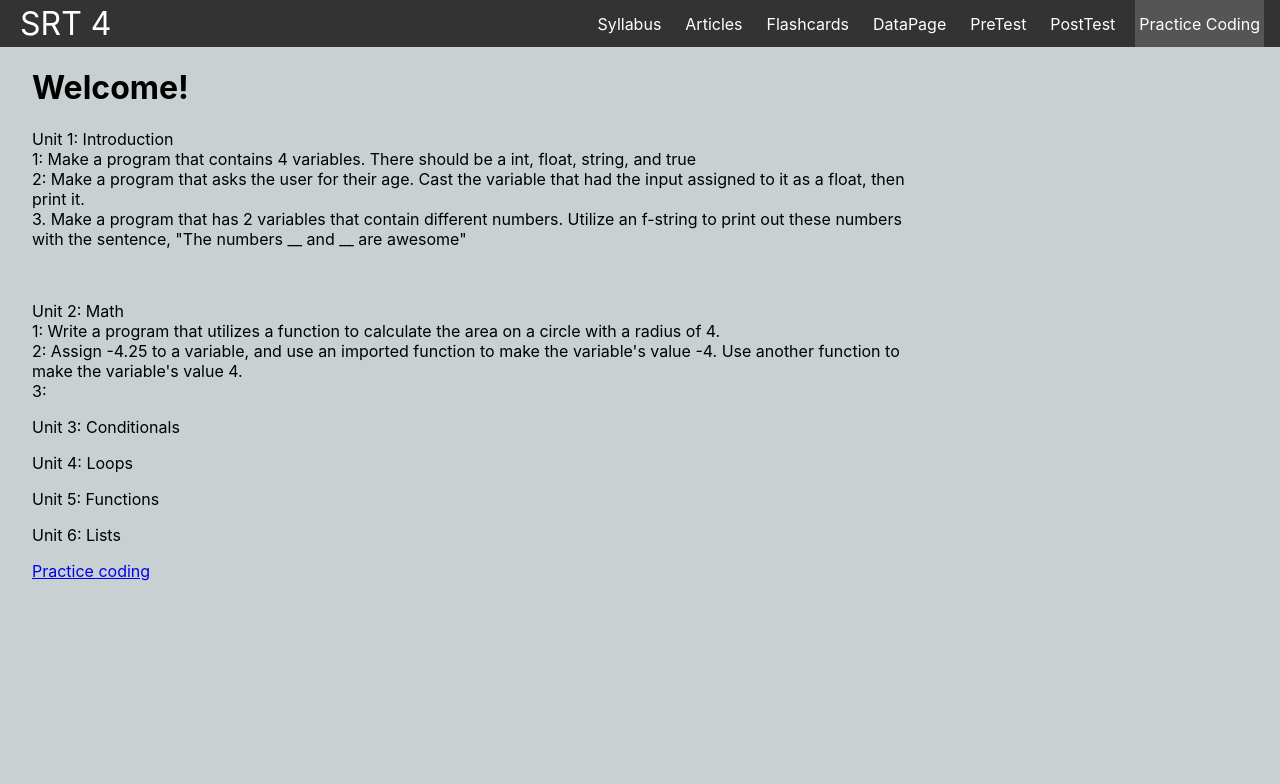
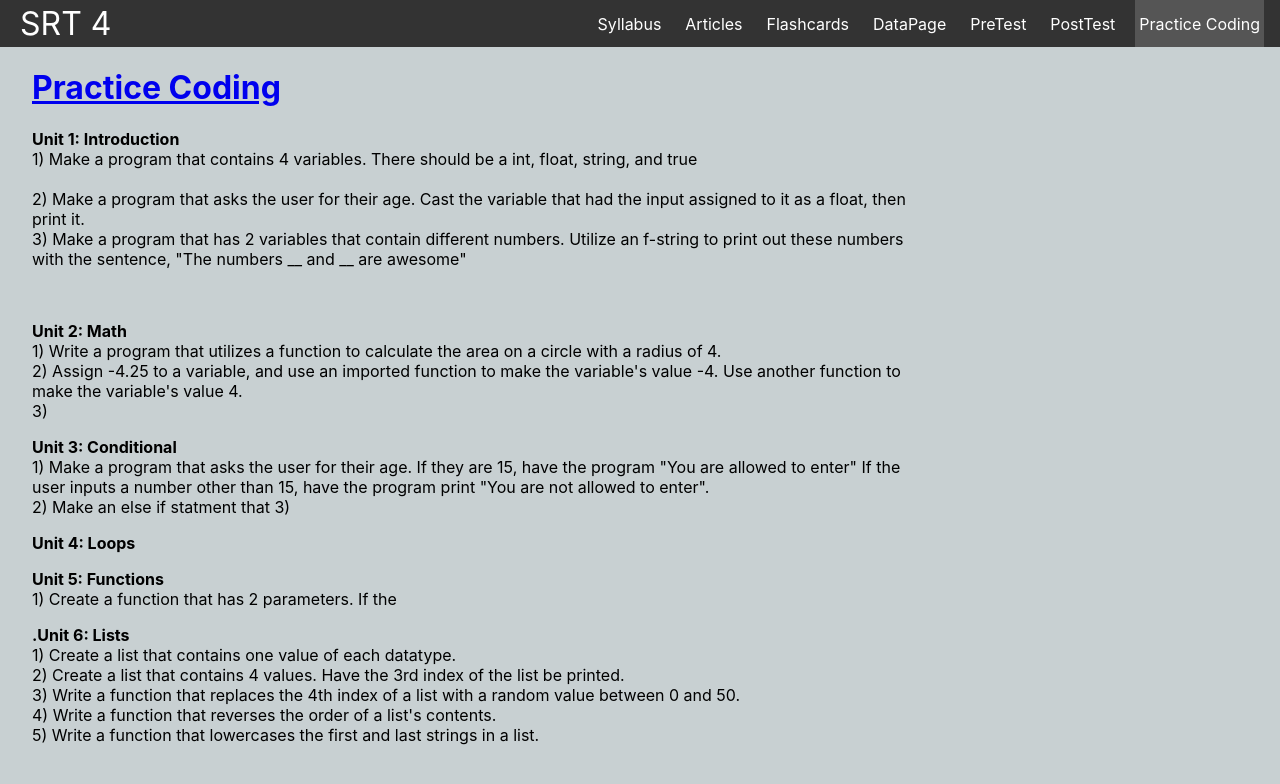
Before and after one commit to MD5595/SrtFlaskWebsite, a React (Create React App) app in the folder my-app/: page /PracticeCoding in a window 1280 px wide. Shown: the top 784 px of the page. Built offline with nearby package versions, Linux system fonts and the light colour scheme.

Commit message:
Update PracticeCoding.js

```diff
--- a/my-app/src/pages/PracticeCoding.js
+++ b/my-app/src/pages/PracticeCoding.js
@@ -3,31 +3,48 @@ import React from 'react';
 function PracticeCoding() {
   return (
     <div className="container">
-      <h1>Welcome!</h1>
-        <p>Unit 1: Introduction <br/>
-        1: Make a program that contains 4 variables. There should be a int, float, string, and true
-            <br/>
-            2: Make a program that asks the user for their age. Cast the variable that had
+      <h1><a href="https://www.programiz.com/python-programming/online-compiler/"
+             target="_blank">Practice Coding</a>
+</h1>
+        <p><b>Unit 1: Introduction </b><br/>
+        1) Make a program that contains 4 variables. There should be a int, float, string, and true
+            <br/> <br/>
+            2) Make a program that asks the user for their age. Cast the variable that had
             the input assigned to it as a float, then print it.
             <br/>
-            3. Make a program that has 2 variables that contain different numbers.
+            3) Make a program that has 2 variables that contain different numbers.
             Utilize an f-string to print out these numbers with the sentence, "The numbers __ and __ are awesome"
             <br/>
         </p><br/>
-        <p>Unit 2: Math
+        <p><b>Unit 2: Math</b>
         <br/>
-            1: Write a program that utilizes a function to calculate the area on a circle with a radius of 4.
+            1) Write a program that utilizes a function to calculate the area on a circle with a radius of 4.
            <br/>
-            2: Assign -4.25 to a variable, and use an imported function to make the variable's value -4. Use
+            2) Assign -4.25 to a variable, and use an imported function to make the variable's value -4. Use
             another function to make the variable's value 4.
             <br/>
-            3:
+            3)
         </p>
-        <p>Unit 3: Conditionals </p>
-        <p>Unit 4: Loops </p>
-        <p>Unit 5: Functions </p>
-        <p>Unit 6: Lists </p>
-        <a href="https://www.programiz.com/python-programming/online-compiler/" target="_blank">Practice coding</a>
+        <p><b>Unit 3: Conditional</b>
+            <br/>
+1) Make a program that asks the user for their age. If they are 15, have the program "You are allowed to enter" If the user inputs a number other than 15,
+            have the program print "You are not allowed to enter".<br/>
+            2) Make an else if statment that
+            3)
+        </p>
+        <p><b>Unit 4: Loops </b><br/>
+
+        </p>
+        <p><b>Unit 5: Functions</b><br/>
+1) Create a function that has 2 parameters. If the
+        </p>
+        <p><b>.Unit 6: Lists</b><br/>
+1) Create a list that contains one value of each datatype.<br/>
+            2) Create a list that contains 4 values. Have the 3rd index of the list be printed.<br/>
+            3) Write a function that replaces the 4th index of a list with a random value between 0 and 50.<br/>
+            4) Write a function that reverses the order of a list's contents.<br/>
+            5) Write a function that lowercases the first and last strings in a list. <br/>
+        </p>
 
     </div>
   );
```
